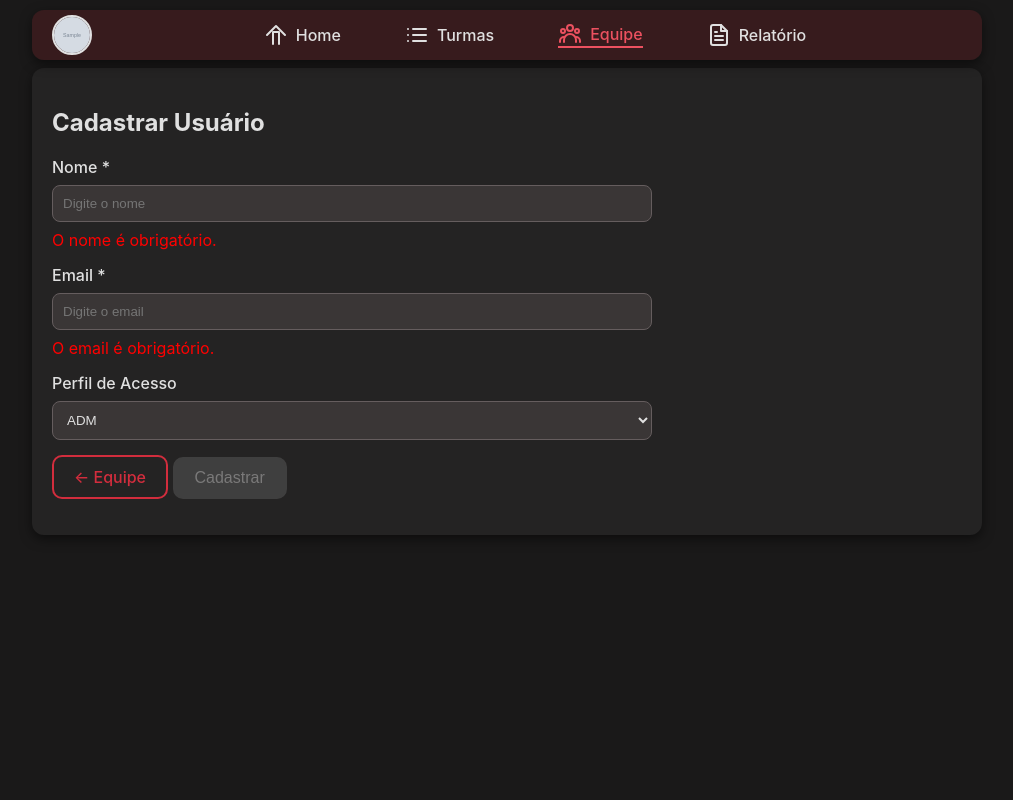
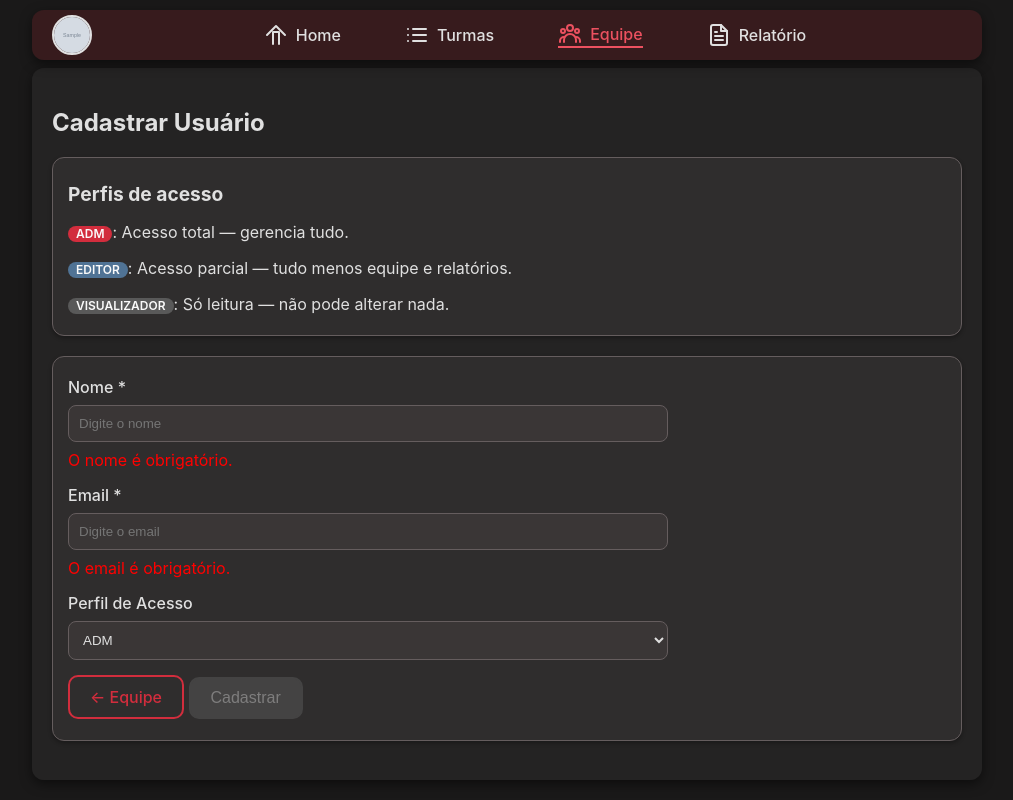
Before and after one commit to BrunoRochaBelo/SuperA_CAD_Family, a Flask app: page /equipe/cadastrar in a window 1280 px wide. Shown: the whole page, without its empty margins (133-1146 px from the left). Run offline with Flask 3, Linux system fonts and the light colour scheme; a user stored in the database is signed in; tables that the repository leaves empty hold one stand-in row (values such as "Sample post"); grey boxes marked "Sample" are stand-in pictures; some libraries are stand-ins or nearby versions.

Commit message:
Melhorias visuais nos perfis de acesso

```diff
--- a/formaturas_app/equipe/routes.py
+++ b/formaturas_app/equipe/routes.py
@@ -15,13 +15,19 @@ def index():
 @login_required
 def cadastrar_usuario():
     if current_user.papel_str != 'ADM':
-        flash("Acesso não autorizado!", "error")
+        flash("Acesso não autorizado!", "danger")
         return redirect(url_for('equipe.index'))
 
     if request.method == 'POST':
         nome = request.form.get('nome')
         email = request.form.get('email')
         papel = request.form.get('papel')
+
+        # Verifica se o e-mail já está cadastrado
+        usuario_existente = Usuario.query.filter_by(email=email).first()
+        if usuario_existente:
+            flash("O e-mail informado já está cadastrado. Por favor, utilize outro!", "danger")
+            return redirect(url_for('equipe.cadastrar_usuario'))
 
         novo_usuario = Usuario(nome=nome, email=email, papel=PapelEnum(papel))
         # Define uma senha padrão para o usuário (pode ser alterada depois)
--- a/formaturas_app/static/css/style.css
+++ b/formaturas_app/static/css/style.css
@@ -23,6 +23,11 @@
   /* Navbar */
   --color-navbar-bg: hsl(354, 35%, 16%);
   --color-navbar-active: hsl(354, 80%, 62%);
+
+  /* Perfil de Acesso */
+  --access-color-adm: var(--color-brand-primary);
+  --access-color-editor: hsl(210, 30%, 45%);
+  --access-color-viewer: hsl(0, 0%, 35%);
 
   /* Inputs */
   --color-input-bg: hsl(354, 4%, 22%);
@@ -540,6 +557,50 @@ main.fade-in {
 /* Margem superior para o botão "Adicionar Parente" */
 #btnAddParente {
   margin-top: 35px;
+}
+
+#cadastrar_usuario .filter-toolbar,
+#cadastrar_usuario .card {
+  display: block;
+  margin-bottom: 20px;
+}
+
+.badge {
+  display: inline-block;
+  padding: 2px 8px;
+  border-radius: 999px;
+  font-size: 0.75rem;
+  font-weight: 600;
+  text-transform: uppercase;
+  line-height: 1;
+  color: #fff;
+}
+
+/* ADM */
+.badge-adm,
+.perfil-access-tag.adm,
+.profile-access-value-tag.adm,
+.navbar-profile.adm img {
+  background-color: var(--access-color-adm);
+  color: var(--color-text-1);
+}
+
+/* EDITOR */
+.badge-editor,
+.perfil-access-tag.editor,
+.profile-access-value-tag.editor,
+.navbar-profile.editor img {
+  background-color: var(--access-color-editor);
+  color: var(--color-text-1);
+}
+
+/* VISUALIZADOR */
+.badge-viewer,
+.perfil-access-tag.visualizador,
+.profile-access-value-tag.visualizador,
+.navbar-profile.visualizador img {
+  background-color: var(--access-color-viewer);
+  color: var(--color-text-1);
 }
 
 /* ====================================
--- a/formaturas_app/templates/auth/editar_perfil.html
+++ b/formaturas_app/templates/auth/editar_perfil.html
@@ -18,7 +18,10 @@
       <div class="perfil-foto-placeholder">Selecionar Foto</div>
       {% endif %}
     </label>
-    <span class="perfil-access-tag">{{ usuario.papel.value }}</span>
+    <span class="perfil-access-tag {{ usuario.papel.value|lower }}">
+      {{ usuario.papel.value }}
+    </span>
+
     <input
       type="file"
       name="foto_perfil"
--- a/formaturas_app/templates/base.html
+++ b/formaturas_app/templates/base.html
@@ -29,11 +29,18 @@
             id="profileIcon"
             data-tippy-content="Meu Perfil"
           >
+            {% if current_user.foto_perfil %}
             <img
-              src="{% if current_user.foto_perfil %}{{ url_for('static', filename=current_user.foto_perfil) }}{% else %}{{ url_for('static', filename='img/default_avatar.png') }}{% endif %}"
+              src="{{ url_for('static', filename=current_user.foto_perfil) }}"
               alt="Foto de Perfil"
             />
+            {% else %}
+            <div class="navbar-profile-initial">
+              {{ current_user.nome[0].upper() }}
+            </div>
+            {% endif %}
           </div>
+
           {% endif %}
         </div>
         <div class="navbar-center">
@@ -202,7 +209,9 @@
             {% endif %}
           </div>
           <div class="profile-access-section-tag profile-animate">
-            <span class="profile-access-value-tag">
+            <span
+              class="profile-access-value-tag {{ current_user.papel.value|lower }}"
+            >
               {{ current_user.papel.value }}
             </span>
           </div>
--- a/formaturas_app/templates/equipe/cadastro.html
+++ b/formaturas_app/templates/equipe/cadastro.html
@@ -1,6 +1,21 @@
-<div class="perfil-wrapper"></div>
+<div class="perfil-wrapper" id="cadastrar_usuario">
   {% extends 'base.html' %} {% block content %}
   <h2>Cadastrar Usuário</h2>
+  <div class="filter-toolbar">
+    <h3>Perfis de acesso</h3>
+    <p>
+      <span class="badge badge-adm">ADM</span>: Acesso total — gerencia tudo.
+    </p>
+    <p>
+      <span class="badge badge-editor">EDITOR</span>: Acesso parcial — tudo
+      menos equipe e relatórios.
+    </p>
+    <p>
+      <span class="badge badge-viewer">VISUALIZADOR</span>: Só leitura — não
+      pode alterar nada.
+    </p>
+  </div>
+  <div class="card">
     <form
       method="POST"
       action="{{ url_for('equipe.cadastrar_usuario') }}"
@@ -36,14 +51,17 @@
         <select id="papel" name="papel" class="form-control">
           <option value="ADM">ADM</option>
           <option value="EDITOR">EDITOR</option>
-      <option value="VISUALIZARDOR">VISUALIZARDOR</option>
+          <option value="VISUALIZADOR">VISUALIZADOR</option>
         </select>
       </div>
-  <a href="{{ url_for('equipe.index') }}" class="btn btn-voltar">← Equipe</a>
+      <a href="{{ url_for('equipe.index') }}" class="btn btn-voltar"
+        >← Equipe</a
+      >
       <button type="submit" class="btn btn-primary" id="btnCadastrar" disabled>
         Cadastrar
       </button>
     </form>
+  </div>
 
   <script>
     // Função que valida os campos obrigatórios
@@ -86,7 +104,9 @@
     // Adiciona os listeners para validação em tempo real
     document.getElementById("nome").addEventListener("input", checkFormFields);
     document.getElementById("email").addEventListener("input", checkFormFields);
-  document.getElementById("papel").addEventListener("change", checkFormFields);
+    document
+      .getElementById("papel")
+      .addEventListener("change", checkFormFields);
 
     // No submit, impede o envio se a validação não for satisfeita
     document
@@ -104,3 +124,4 @@
     });
   </script>
   {% endblock %}
+</div>
```
Also changed, not shown: other parts of formaturas_app/static/css/style.css (+28 -16 lines), formaturas_app/templates/equipe/index.html (+6 -3 lines). Lines whose indentation alone changed are shown as unchanged.
